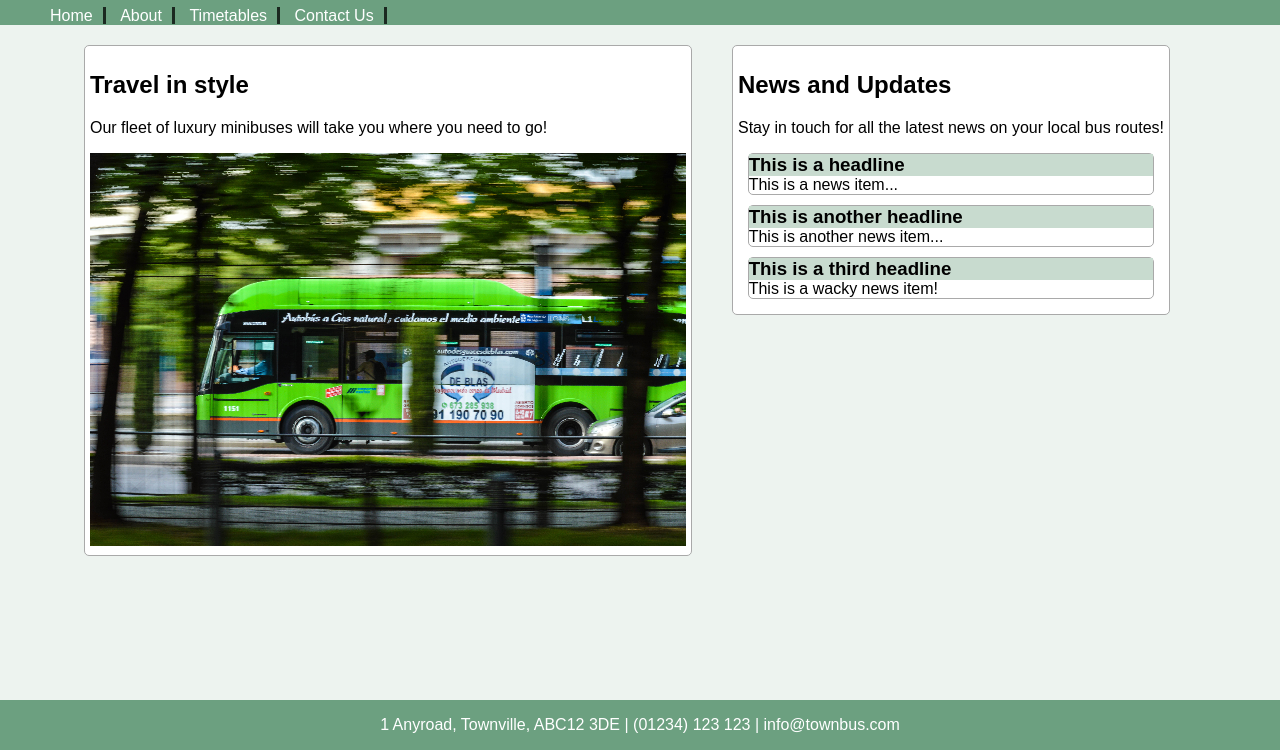
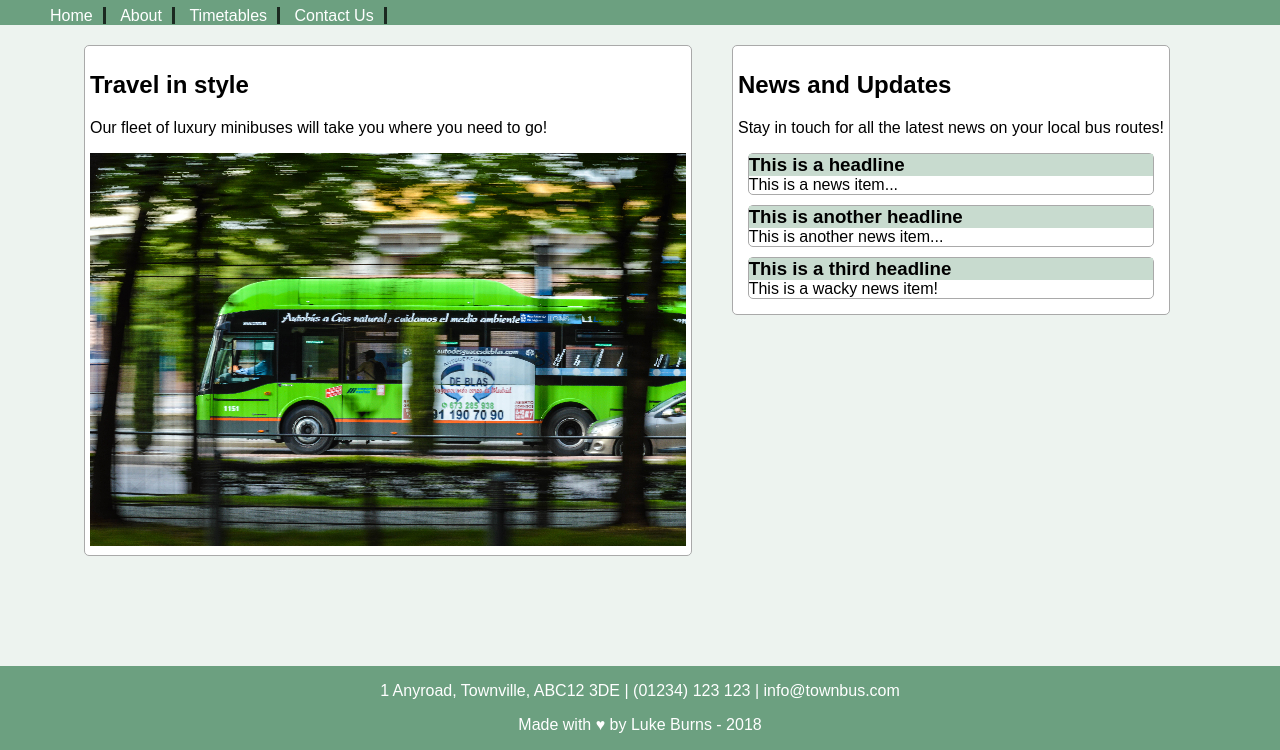
Before and after one commit to lb13/town-minibuses, a plain HTML site: page index.html in a window 1280 px wide. Shown: the part 50-800 px from the top of the page. Drawn offline with Linux system fonts and the light colour scheme.

Commit message:
Update index.html

```diff
--- a/index.html
+++ b/index.html
@@ -53,6 +53,7 @@
 
 	<footer>
 		<p>1 Anyroad, Townville, ABC12 3DE | (01234) 123 123 | info@townbus.com</p>
+		<p>Made with &#9829; by Luke Burns - 2018</p>
 	</footer>
 </body>
 </html>
```
